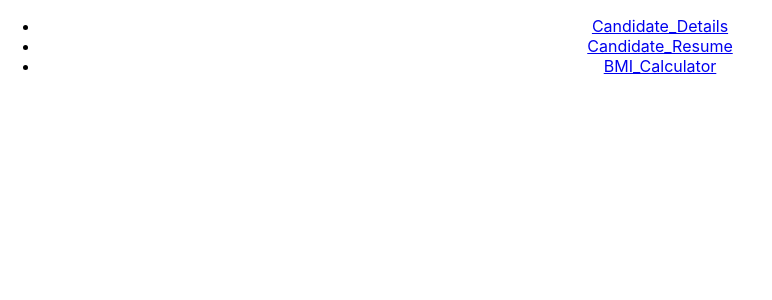
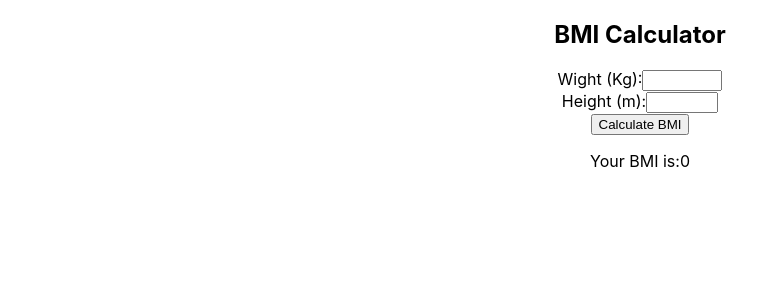
Before and after one commit to Ankur460/ZfaaeEYRZe8ftkkw, a React (Create React App) app: page / in a window 1280 px wide. Shown: the top 300 px of the page, without its empty margins (0-772 px from the left). Built offline with nearby package versions, Linux system fonts and the light colour scheme.

Commit message:
BMI_Calculator Implemented

```diff
--- a/src/App.js
+++ b/src/App.js
@@ -1,11 +1,13 @@
 
 import './App.css';
+import BMI_Calculator from './components/BMI_Calculator';
 import NavBar from './components/NavBar';
 
 function App() {
   return (
     <div className="App">
-       <NavBar/>
+       {/* <NavBar/> */}
+       <BMI_Calculator/>
     </div>
   );
 }
--- a/src/components/BMI_Calculator.js
+++ b/src/components/BMI_Calculator.js
@@ -1,9 +1,36 @@
-import React from 'react'
+import React, { useState } from 'react'
 
 const BMI_Calculator = () => {
+    const [weight,setWeight]=useState(0);
+    const [height,setHeight]=useState(0);
+    const [bmiResult,setBmiResult]=useState(0);
+
+    const handlerBMICalculator=()=>{
+        const validWight=parseFloat(weight);
+        const validHeight=parseFloat(height);
+        //checking the valid height and weight
+        if(validWight>=1.0&&validWight<=300.0&&validHeight>=0.1&&validHeight<=3.0){
+            const bmi=validWight/Math.pow(validHeight,2);
+            setBmiResult(bmi.toFixed(1)) //Round BMI to 1 decimal place
+        }else{
+            setBmiResult(null);
+        }
+    }
   return (
     <div>
-
+         <h2>BMI Calculator</h2>
+         <div>
+            <label htmlFor="wightInput">Wight (Kg):</label>
+            <input type="number" name="Wight" id="weightInput" step="0.1" min='1.0' max='300.0' onChange={(e)=>{setWeight(e.target.value)}} />
+         </div>
+         <div>
+            <label htmlFor="heightInput">Height (m):</label>
+            <input type="number" name="height" id="heightInput" step="0.01" min='0.1' max='3.0' onChange={(e)=>setHeight(e.target.value)}/>
+         </div>
+         <div>
+            <button onClick={handlerBMICalculator}>Calculate BMI</button>
+            {bmiResult!==null&&(<p>Your BMI is:{bmiResult}</p>)}
+         </div>
     </div>
   )
 }
```
